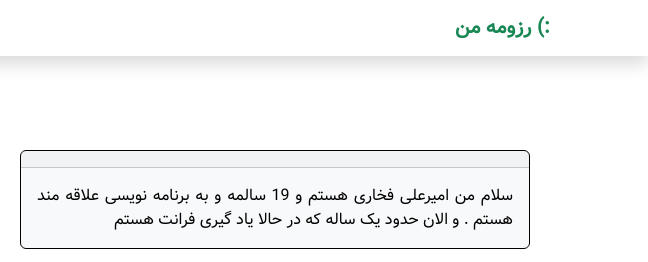
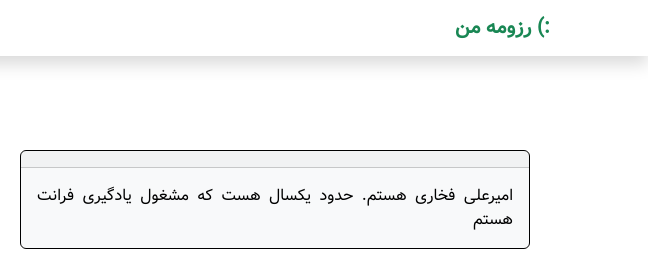
Before and after one commit to AmirAliFakhari/CV-Website, a plain HTML site: page index.html in a window 1280 px wide. Shown: the top 262 px of the page, 632-1280 px from the left. Drawn offline with nearby package versions, Linux system fonts and the light colour scheme.

Commit message:
Update index.html

```diff
--- a/index.html
+++ b/index.html
@@ -52,7 +52,7 @@
         <div class="col-md-6 col-12  text-box ">
           <div class="card text-bg-light mb-3 border-black" style="width: fit-content;">
             <div class="card-header fw-bold"></div>
-<div class="card-body"> <p class="card-text " style="text-align: justify;">سلام من امیرعلی فخاری هستم و 19 سالمه و به برنامه نویسی علاقه مند هستم . و الان حدود یک ساله که در حالا یاد گیری فرانت هستم</p> </div>
+<div class="card-body"> <p class="card-text " style="text-align: justify;">امیرعلی فخاری هستم. حدود یکسال هست که مشغول یادگیری فرانت هستم</p> </div>
           </div>
           <div class="d-flex gap-2 ">
             <button class="btn btn-primary " style="width: 100%;">Linkedin <i class="bi bi-linkedin"></i></button>
```
